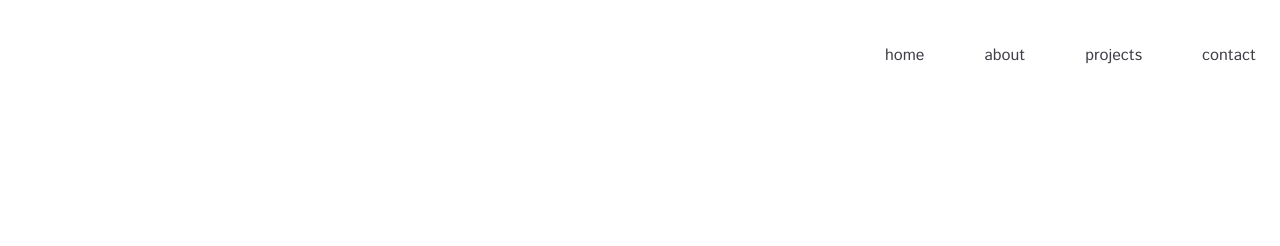
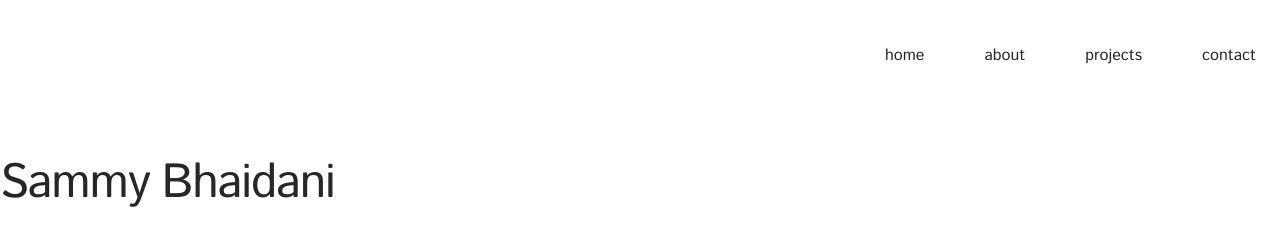
Before and after one commit to sammybhaidani/portfolio-website, a plain HTML site: page index.html in a window 1280 px wide. Drawn offline with nearby package versions, Linux system fonts and the light colour scheme.

Commit message:
Add name for intro section

```diff
--- a/index.html
+++ b/index.html
@@ -21,7 +21,7 @@
         id="navbar"
         class="container mx-auto transition-all duration-300 mt-5 z-50"
       >
-        <ul class="flex justify-end gap-15 p-6 text-zinc-700 font-medium">
+        <ul class="flex justify-end gap-15 p-6 text-zinc-800 font-medium">
           <li><a href="#home">home</a></li>
           <li><a href="#about">about</a></li>
           <li><a href="#projects">projects</a></li>
@@ -30,6 +30,68 @@
       </nav>
     </header>
 
-    <div class="pt-40 container mx-auto"></div>
+    <div class="pt-40 container mx-auto">
+      <h1
+        class="flex text-5xl text-zinc-800 font-medium tracking-tight leading-none gap-3"
+      >
+        <span class="first flex">
+          <span
+            class="letter opacity-0 blur-sm translate-y-5 inline-block transition-all duration-300 ease-out"
+            >S</span
+          >
+          <span
+            class="letter opacity-0 blur-sm translate-y-5 inline-block transition-all duration-300 ease-out"
+            >a</span
+          >
+          <span
+            class="letter opacity-0 blur-sm translate-y-5 inline-block transition-all duration-300 ease-out"
+            >m</span
+          >
+          <span
+            class="letter opacity-0 blur-sm translate-y-5 inline-block transition-all duration-300 ease-out"
+            >m</span
+          >
+          <span
+            class="letter opacity-0 blur-sm translate-y-5 inline-block transition-all duration-300 ease-out"
+            >y</span
+          >
+        </span>
+
+        <span class="last flex">
+          <span
+            class="letter opacity-0 blur-sm translate-y-5 inline-block transition-all duration-300 ease-out"
+            >B</span
+          >
+          <span
+            class="letter opacity-0 blur-sm translate-y-5 inline-block transition-all duration-300 ease-out"
+            >h</span
+          >
+          <span
+            class="letter opacity-0 blur-sm translate-y-5 inline-block transition-all duration-300 ease-out"
+            >a</span
+          >
+          <span
+            class="letter opacity-0 blur-sm translate-y-5 inline-block transition-all duration-300 ease-out"
+            >i</span
+          >
+          <span
+            class="letter opacity-0 blur-sm translate-y-5 inline-block transition-all duration-300 ease-out"
+            >d</span
+          >
+          <span
+            class="letter opacity-0 blur-sm translate-y-5 inline-block transition-all duration-300 ease-out"
+            >a</span
+          >
+          <span
+            class="letter opacity-0 blur-sm translate-y-5 inline-block transition-all duration-300 ease-out"
+            >n</span
+          >
+          <span
+            class="letter opacity-0 blur-sm translate-y-5 inline-block transition-all duration-300 ease-out"
+            >i</span
+          >
+        </span>
+      </h1>
+    </div>
   </body>
 </html>
--- a/script.js
+++ b/script.js
@@ -1,13 +1,22 @@
-const navbar = document.getElementById('navbar');
+const navbar = document.getElementById("navbar");
 const scrollThreshold = 5;
 
+window.addEventListener("scroll", () => {
+  console.log("scroll top: " + document.documentElement.scrollTop);
+  console.log("scroll Y: " + window.scrollY);
+  if (window.scrollY > scrollThreshold) {
+    navbar.classList.add("rounded-4xl", "drop-shadow-xl", "bg-neutral-100");
+  } else {
+    navbar.classList.remove("rounded-4xl", "drop-shadow-xl", "bg-neutral-100");
+  }
+});
 
-window.addEventListener('scroll', () => {
-    console.log('scroll top: ' + document.documentElement.scrollTop);
-    console.log('scroll Y: ' + window.scrollY)
-    if (window.scrollY > scrollThreshold) {
-        navbar.classList.add('rounded-4xl', 'drop-shadow-xl', 'bg-neutral-100');
-    } else {
-        navbar.classList.remove('rounded-4xl', 'drop-shadow-xl', 'bg-neutral-100');
-    }
-})
+document.addEventListener("DOMContentLoaded", () => {
+  const letters = document.querySelectorAll(".letter");
+
+  letters.forEach((letter, index) => {
+    setTimeout(() => {
+      letter.classList.remove("opacity-0", "blur-sm", "translate-y-5");
+    }, index * 100);
+  });
+});
```
